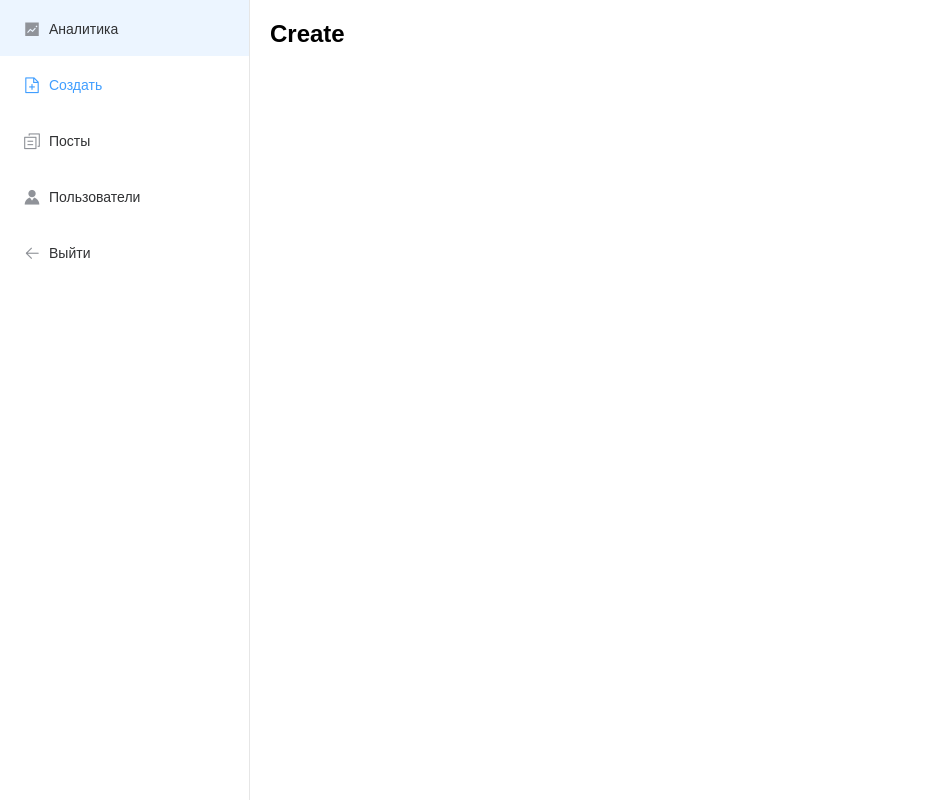
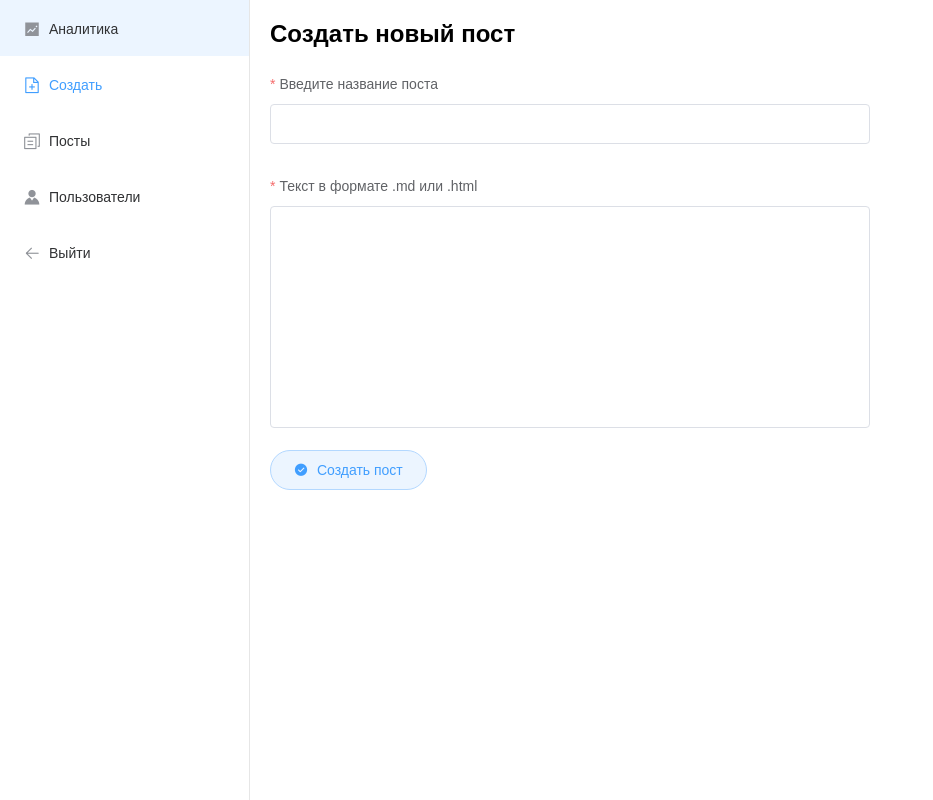
Before and after one commit to Belchenkov/nuxt-blog-wfm, a Nuxt app: page /admin/create in a window 1280 px wide. Shown: the whole page, without its empty margins (0-933 px from the left). Built offline with nearby package versions, Linux system fonts and the light colour scheme; no server answers; a web font is replaced by a local one.

Commit message:
Page Create new Post

```diff
--- a/pages/admin/create.vue
+++ b/pages/admin/create.vue
@@ -1,14 +1,91 @@
 <template>
-    <h1>Create</h1>
+  <el-form
+    :model="controls"
+    :rules="rules"
+    ref="form"
+    @submit.native.prevent="onSubmit"
+  >
+    <h1 class="mb">Создать новый пост</h1>
+
+    <el-form-item label="Введите название поста" prop="title">
+      <el-input
+        v-model.trim="controls.title"
+      />
+    </el-form-item>
+
+    <el-form-item label="Текст в формате .md или .html" prop="text">
+      <el-input
+        type="textarea"
+        v-model.trim="controls.text"
+        resize="none"
+        :rows="10"
+      />
+    </el-form-item>
+
+    <el-form-item>
+      <el-button
+        type="primary"
+        native-type="submit"
+        round
+        plain
+        icon="el-icon-success"
+        :loading="loading"
+      >
+        Создать пост
+      </el-button>
+    </el-form-item>
+  </el-form>
 </template>
 
 <script>
-    export default {
-      layout: 'admin',
-      middleware: ['admin-auth']
+  export default {
+    layout: 'admin',
+    middleware: ['admin-auth'],
+    data() {
+      return {
+        loading: false,
+        controls: {
+          title: '',
+          text: ''
+        },
+        rules: {
+          text: [
+            { required: true, message: 'Текст не должен быть пустым', trigger: 'blur' }
+          ],
+          title: [
+            { required: true, message: 'Название поста не может быть пустым', trigger: 'blur' }
+          ]
+        }
+      }
+    },
+    methods: {
+      onSubmit() {
+        this.$refs.form.validate(async valid => {
+          if (valid) {
+            this.loading = true;
+
+            const formData = {
+              title: this.controls.title,
+              text: this.controls.text
+            };
+
+            try {
+              await this.$store.dispatch('post/create', formData);
+              this.controls.text = '';
+              this.controls.title = '';
+              this.$message.success('Пост создан');
+            } catch (e) {} finally {
+              this.loading = false;
+            }
+          }
+        })
+      }
     }
+  }
 </script>
 
-<style scoped>
-
+<style lang="scss" scoped>
+  form {
+    width: 600px;
+  }
 </style>
--- a/store/post.js
+++ b/store/post.js
@@ -19,6 +19,13 @@
       }, 1000)
     });
   },
+  async create({}, {title, text}) {
+    return await new Promise(resolve => {
+      setTimeout(() => {
+        resolve();
+      }, 1000)
+    });
+  },
   async update({}, {id, text}) {
 
   },
```
